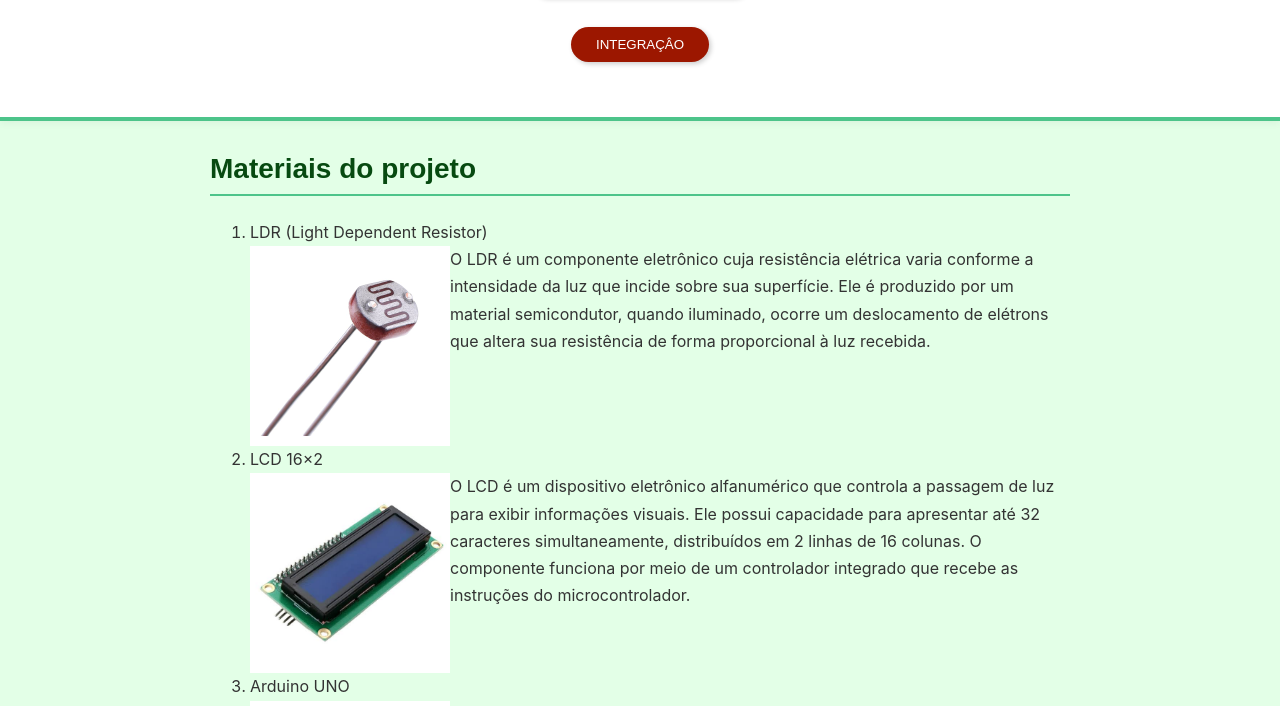
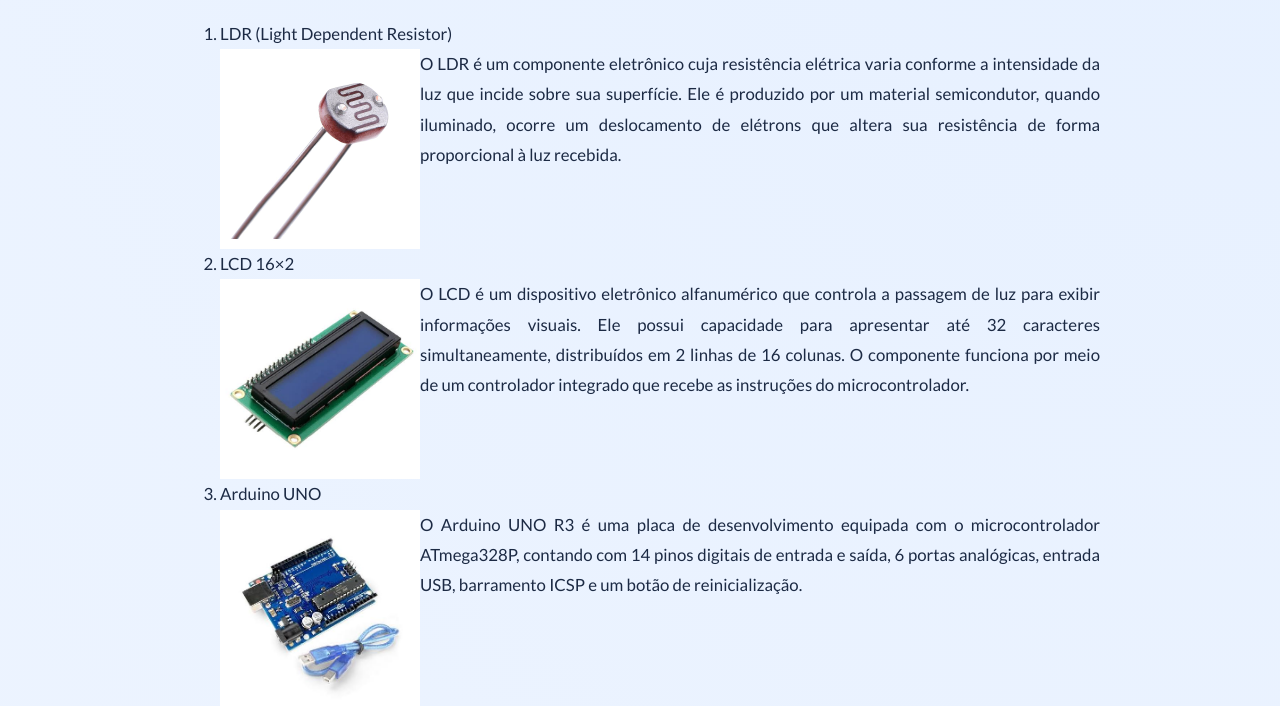
Before and after one commit to vitorhumel4/IFSP-CONNECT, a plain HTML site: page paginas/estrutura.html in a window 1280 px wide. Shown: the part 350-1056 px from the top of the page. Drawn offline with nearby package versions, Linux system fonts and the light colour scheme; files that its build step writes are made by us from their sources.

Commit message:
Update estrutura.html

```diff
--- a/paginas/estrutura.html
+++ b/paginas/estrutura.html
@@ -9,7 +9,7 @@
     <link
         href="https://fonts.googleapis.com/css2?family=Bebas+Neue&family=Lato:ital,wght@0,100;0,300;0,400;0,700;0,900;1,100;1,300;1,400;1,700;1,900&family=Oswald:wght@200..700&display=swap"
         rel="stylesheet">
-    <link rel="stylesheet" type="text/css" href="../../../css/estilo.css">
+    <link rel="stylesheet" type="text/css" href="../css-projeto/style_projeto.css">
     <meta charset="UTF-8">
     <link rel="icon" type="image/x-icon" href="../../projeto/imagens-projeto/555logo.png">
     <title>Projeto_Integrador_Estrutura</title>
```
